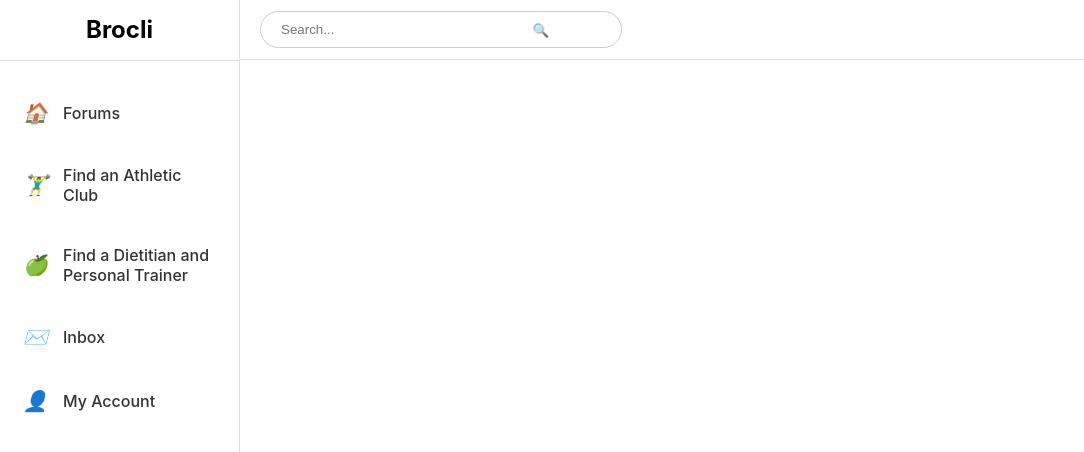
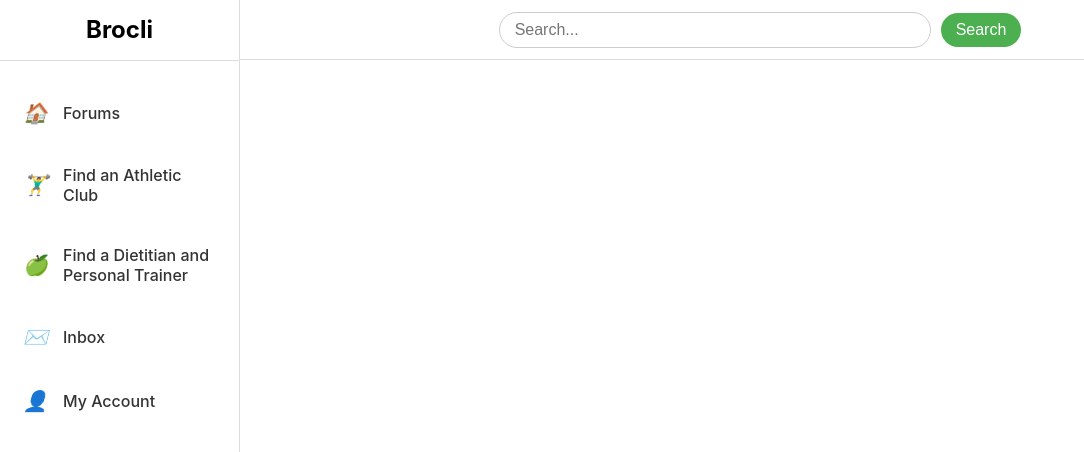
Before and after one commit to sumardey5/brocli-forum, a React (Create React App) app: page / in a window 1280 px wide. Shown: the top 452 px of the page, without its empty margins (0-1084 px from the left). Built offline with nearby package versions, Linux system fonts and the light colour scheme.

Commit message:
search bar v2

```diff
--- a/src/components/Header.css
+++ b/src/components/Header.css
@@ -1,65 +1,67 @@
 /* src/components/Header.css */
 .dashboard-header {
-    width: calc(100% - 240px);  /* Adjust width to not overlap with the sidebar */
+    width: calc(100% - 240px);
     height: 60px;
     background-color: white;
     border-bottom: 1px solid #ddd;
     display: flex;
     align-items: center;
-    justify-content: space-between; /* Adjusted for better alignment */
+    justify-content: center; /* Center everything in the header */
     position: absolute;
     top: 0;
-    left: 240px;  /* Align it to the right of the sidebar */
+    left: 240px;
     box-sizing: border-box;
     z-index: 1000;
     padding: 0 20px;
-}
-
-.search-container {
-    position: relative;
-    width: 30%;  /* Reduced width */
-    max-width: 300px; /* Ensures search bar doesn't get too large */
-}
-
-.search-input {
-    width: 100%;
-    padding: 10px 40px 10px 20px; /* Padding for internal spacing */
-    border: 1px solid #ccc;
-    border-radius: 30px; /* Rounded corners */
-    outline: none;
-}
-
-.search-button {
-    position: absolute;
-    right: 5px;
-    top: 50%;
-    transform: translateY(-50%);
-    border: none;
-    background-color: transparent;
-    cursor: pointer;
 }
 
 .header-logo {
     display: none;  /* Hidden on desktop view */
 }
 
-/* Mobile view */
+.search-bar {
+    flex-grow: 1;
+    max-width: 400px; /* Limit the search bar width */
+    padding: 8px 15px;
+    border: 1px solid #ccc;
+    border-radius: 20px; /* Rounded corners */
+    outline: none;
+    font-size: 16px;
+}
+
+.search-button {
+    padding: 8px 15px;
+    background-color: #4CAF50; /* A pleasant green */
+    color: white;
+    border: none;
+    border-radius: 20px; /* Rounded corners */
+    cursor: pointer;
+    font-size: 16px;
+    margin-left: 10px;
+}
+
+/* Adjustments for mobile view */
 @media (max-width: 768px) {
     .dashboard-header {
-        width: 100%;  /* Full width for mobile view */
-        left: 0;      /* Reset left position for mobile view */
-        justify-content: space-between;  /* Adjusted for mobile view */
+        width: 100%;
+        left: 0;
+        justify-content: space-between; /* Space out the elements */
     }
 
     .header-logo {
-        display: block;  /* Show the logo only on mobile view */
+        display: block;
+        margin-left: 10px;
         font-size: 24px;
         font-weight: bold;
         color: black;
-        padding-right: 20px; /* Ensure some space between logo and search */
     }
 
-    .search-container {
-        width: 70%;  /* Adjust width for mobile */
+    .search-bar {
+        flex-grow: 1;
+        margin: 0 10px; /* Spacing on mobile */
+    }
+
+    .search-button {
+        margin-right: 10px;
     }
 }
--- a/src/components/Header.js
+++ b/src/components/Header.js
@@ -6,10 +6,8 @@
     return (
         <header className="dashboard-header">
             <div className="header-logo">Brocli</div>  {/* Logo to appear in mobile */}
-            <div className="search-container">
-                <input className="search-input" type="text" placeholder="Search..." />
-                <button className="search-button">🔍</button>
-            </div>
+            <input type="text" placeholder="Search..." className="search-bar" />
+            <button className="search-button">Search</button>
         </header>
     );
 };
```
